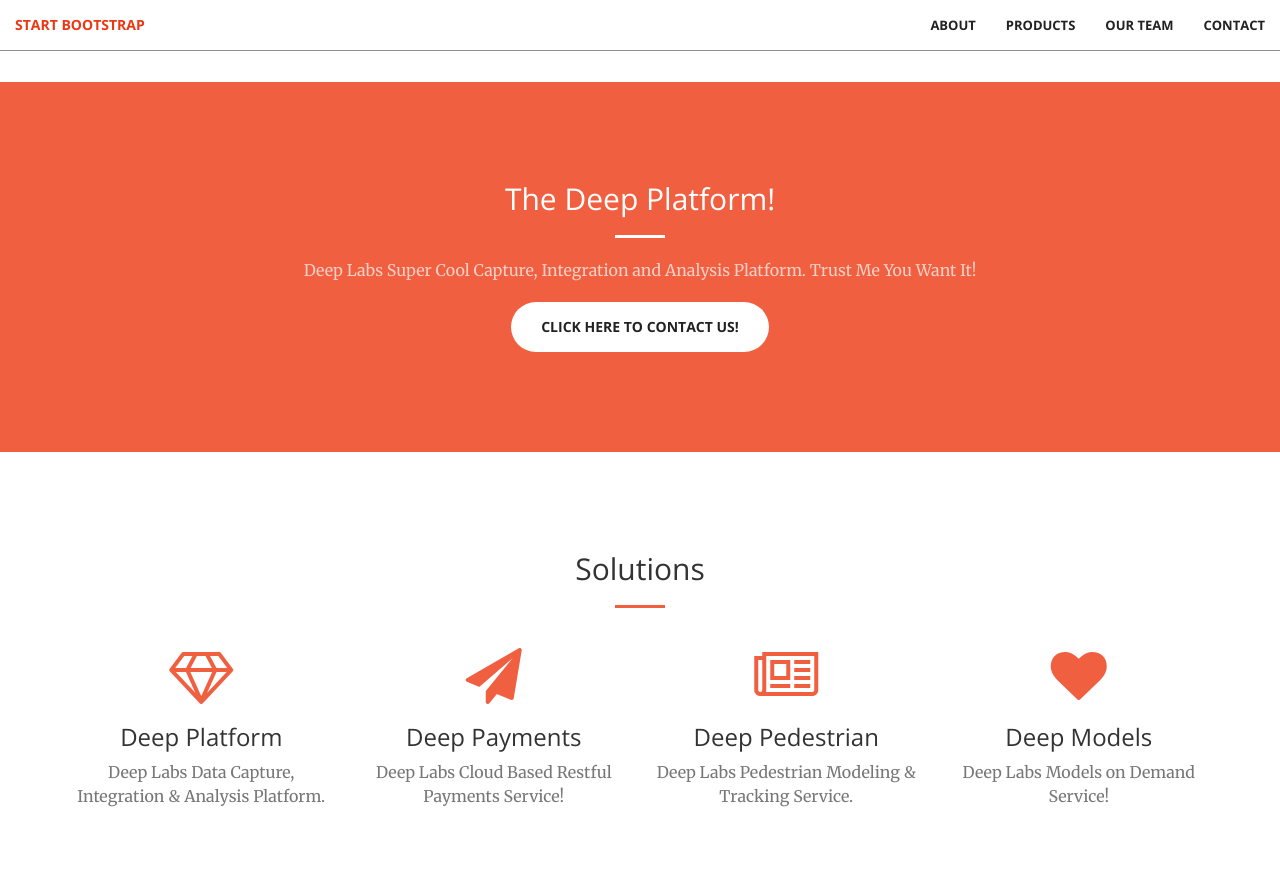
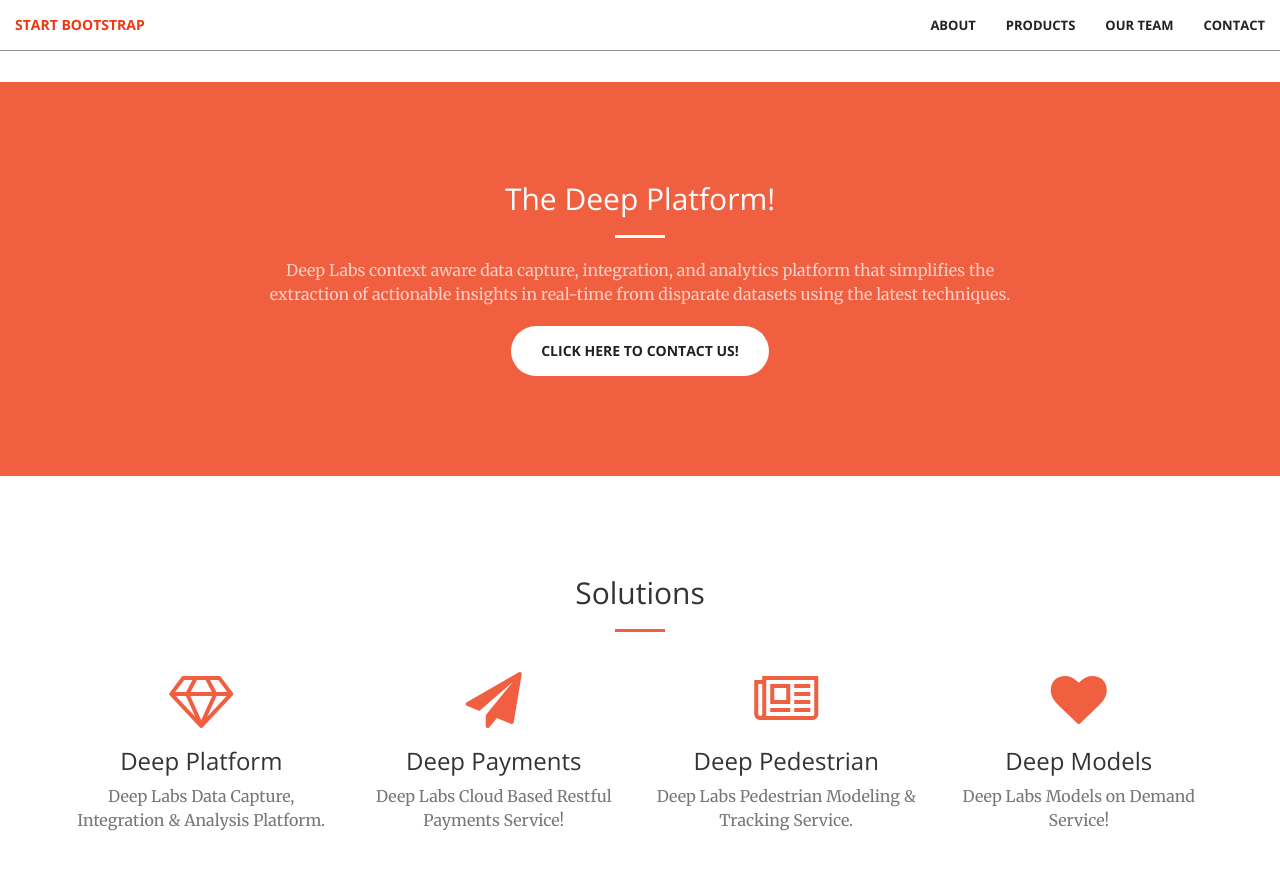
Before and after one commit to CzechJiri/test, a Jekyll site: the page built from index.html, in a window 1280 px wide and 900 px high, scrolled down 818 px. Shown: the top 870 px of the window. Built offline with Jekyll 4.4.1, drawn with Linux system fonts in a browser that asks for light colours.

Commit message:
Update call-to-action.html

```diff
--- a/_includes/call-to-action.html
+++ b/_includes/call-to-action.html
@@ -4,7 +4,7 @@
             <div class="col-lg-8 col-lg-offset-2 text-center">
                 <h2 class="section-heading">The Deep Platform!</h2>
                 <hr class="light">
-                <p class="text-faded">Deep Labs Super Cool Capture, Integration and Analysis Platform. Trust Me You Want It!</p>
+                <p class="text-faded">Deep Labs context aware data capture, integration, and analytics platform that simplifies the extraction of actionable insights in real-time from disparate datasets using the latest techniques.</p>
                 <a href="#" class="btn btn-default btn-xl">Click Here to Contact Us!</a>
             </div>
         </div>
```
